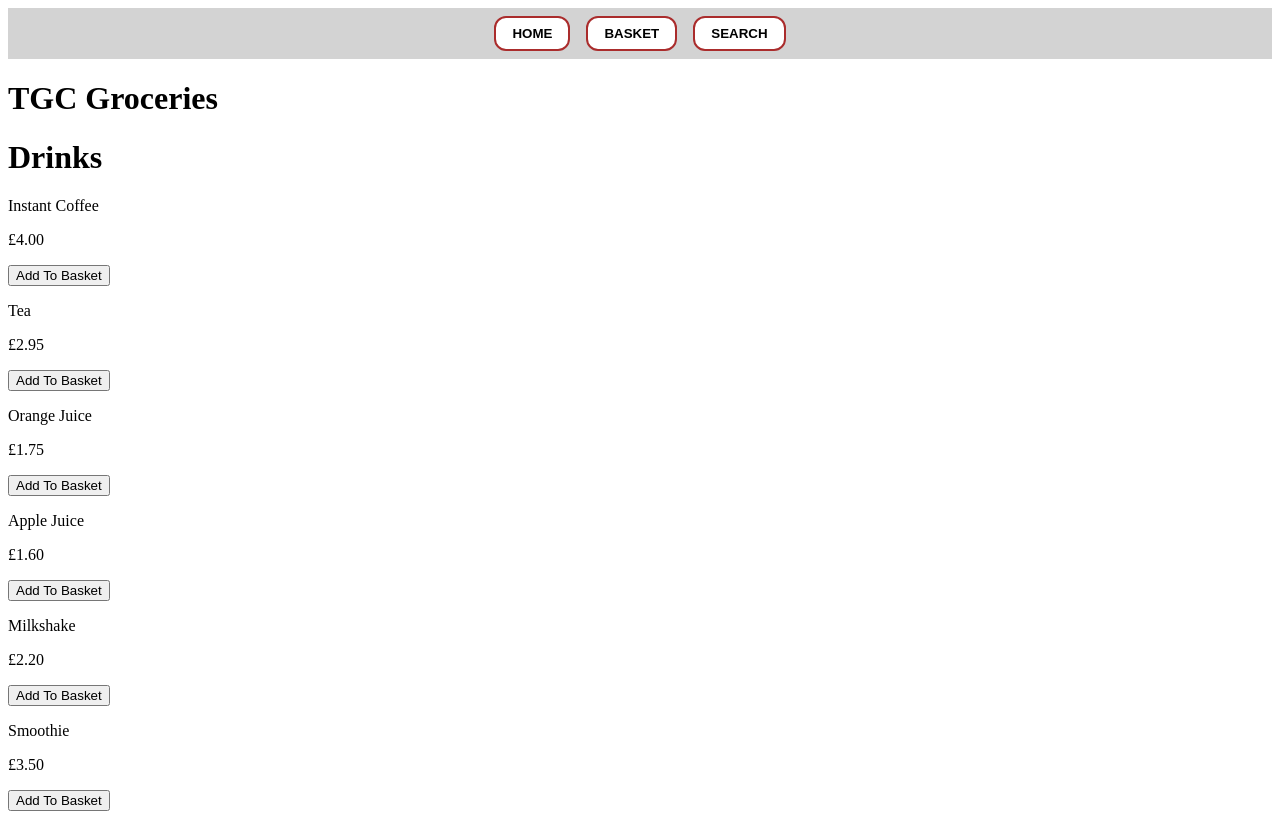
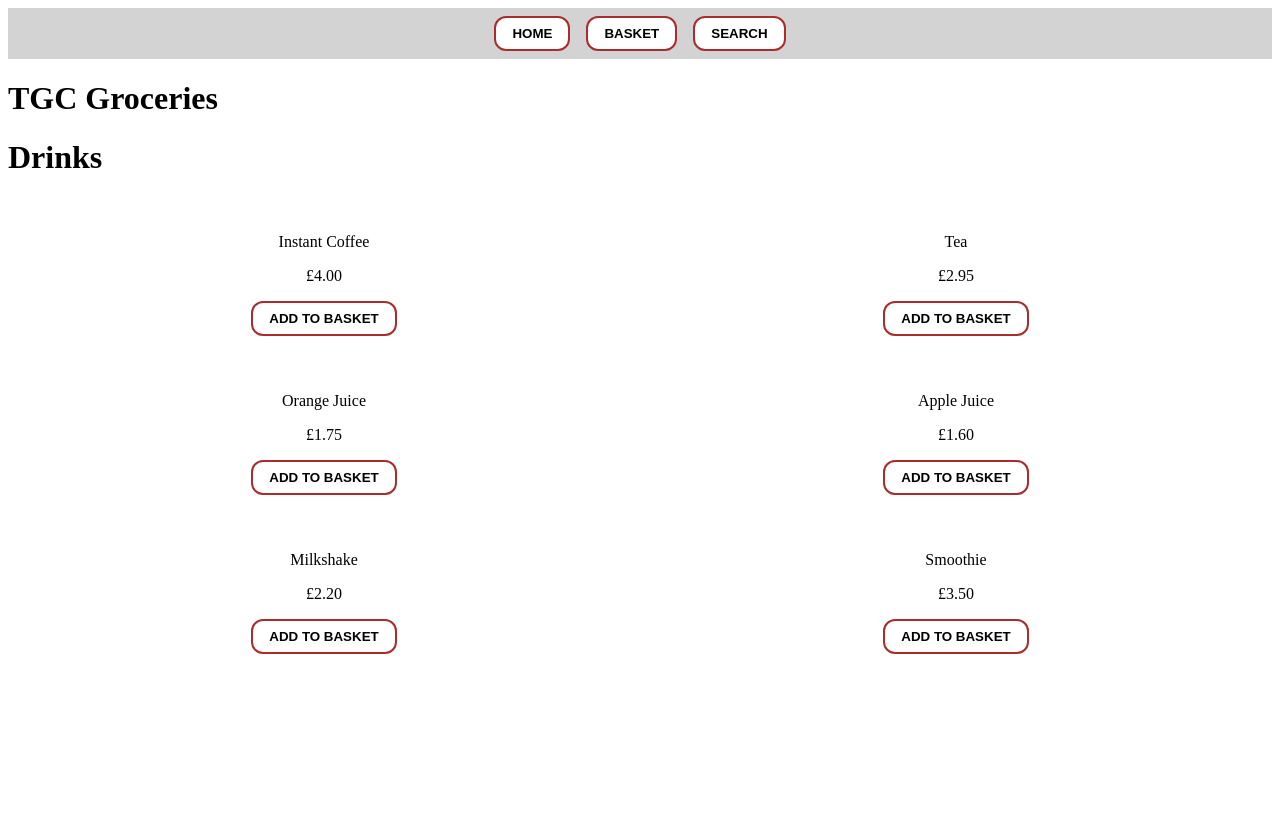
Before and after one commit to MushtaqMo/groceryproject, a React (Create React App) app in the folder frontend/: page /drinks in a window 1280 px wide. Built offline with nearby package versions, Linux system fonts and the light colour scheme.

Commit message:
added category pages css

```diff
--- /dev/null
+++ b/frontend/src/pages/categories.css
@@ -0,0 +1,28 @@
+.categoryBox {
+    display: flex;
+    flex-wrap: wrap;
+}
+
+.categoryProduct{
+    padding: 20px;
+    text-align: center;
+    width: 50%;
+    box-sizing: border-box;
+  }
+
+  .categoryButton {
+    padding: 0.5rem 1rem;
+    border: 2px solid rgb(170, 44, 44);
+    border-radius: 12px;
+    background-color: #fff;
+    color: black;
+    font-weight: bold;
+    font-family: Arial, Helvetica, sans-serif;
+    text-transform: uppercase;
+    margin: 0 0.5rem;
+  }
+
+  .categoryButton:hover {
+    background-color: rgb(204, 139, 139);
+    color: #fff;
+  }
--- a/frontend/src/pages/dairy.js
+++ b/frontend/src/pages/dairy.js
@@ -1,6 +1,7 @@
 import { useState } from "react"
 import stock from '../availableStock'
 import { addToCart } from "../api/addToCart";
+import "./categories.css"
 
 const addHandler = async (item) => {
     let product = {
@@ -17,13 +18,15 @@ const ShowDairy = () => {
     return (
         <div>
             <h1>Dairy</h1>
+            <div className = "categoryBox">
             {stock.filter(item => item.category === "dairy").map(dairyStock =>
-            <div>
+            <div className = "categoryProduct">
                 <p>{dairyStock.name}</p>
                 <p>£{dairyStock.price.toFixed(2)}</p>
-                <button onClick = {() => addHandler(dairyStock)}>Add To Basket</button>
+                <button className = "categoryButton" onClick = {() => addHandler(dairyStock)}>Add To Basket</button>
             </div>
             )}
+            </div>
         </div>
     )
 }
--- a/frontend/src/pages/drinks.js
+++ b/frontend/src/pages/drinks.js
@@ -1,6 +1,7 @@
 import { useState } from "react"
 import stock from '../availableStock'
 import { addToCart } from "../api/addToCart";
+import "./categories.css"
 
 const addHandler = async (item) => {
     let product = {
@@ -17,13 +18,15 @@ const ShowDrinks = () => {
     return (
         <div>
             <h1>Drinks</h1>
+            <div className = "categoryBox">
             {stock.filter(item => item.category === "drinks").map(drinksStock =>
-            <div>
+            <div className = "categoryProduct">
                 <p>{drinksStock.name}</p>
                 <p>£{drinksStock.price.toFixed(2)}</p>
-                <button onClick = {() => addHandler(drinksStock)}>Add To Basket</button>
+                <button className = "categoryButton" onClick = {() => addHandler(drinksStock)}>Add To Basket</button>
             </div>
             )}
+            </div>
         </div>
     )
 }
--- a/frontend/src/pages/frozenFood.js
+++ b/frontend/src/pages/frozenFood.js
@@ -1,6 +1,7 @@
 import { useState } from "react"
 import stock from '../availableStock'
 import { addToCart } from "../api/addToCart";
+import "./categories.css"
 
 const addHandler = async (item) => {
     let product = {
@@ -17,13 +18,15 @@ const ShowFrozenFood = () => {
     return (
         <div>
             <h1>Frozen Food</h1>
+            <div className = "categoryBox">
             {stock.filter(item => item.category === "frozenfood").map(frozenStock =>
-            <div>
+            <div className = "categoryProduct">
                 <p>{frozenStock.name}</p>
                 <p>£{frozenStock.price.toFixed(2)}</p>
-                <button onClick = {() => addHandler(frozenStock)}>Add To Basket</button>
+                <button className = "categoryButton" onClick = {() => addHandler(frozenStock)}>Add To Basket</button>
             </div>
             )}
+            </div>
         </div>
     )
 }
--- a/frontend/src/pages/fruitAndVeg.js
+++ b/frontend/src/pages/fruitAndVeg.js
@@ -1,6 +1,7 @@
 import { useState } from "react"
 import stock from '../availableStock'
 import { addToCart } from "../api/addToCart";
+import "./categories.css"
 
 const addHandler = async (item) => {
     let product = {
@@ -17,13 +18,15 @@ const ShowFruitAndVeg = () => {
     return (
         <div>
             <h1>Fruit and Veg</h1>
+            <div className = "categoryBox">
             {stock.filter(item => item.category === "fruit&veg").map(fruitVegStock =>
-            <div>
+            <div className = "categoryProduct">
                 <p>{fruitVegStock.name}</p>
                 <p>£{fruitVegStock.price.toFixed(2)}</p>
-                <button onClick = {() => addHandler(fruitVegStock)}>Add To Basket</button>
+                <button className = "categoryButton" onClick = {() => addHandler(fruitVegStock)}>Add To Basket</button>
             </div>
             )}
+            </div>
         </div>
     )
 }
--- a/frontend/src/pages/meatAndFish.js
+++ b/frontend/src/pages/meatAndFish.js
@@ -1,6 +1,7 @@
 import { useState } from "react"
 import stock from '../availableStock'
 import { addToCart } from "../api/addToCart";
+import "./categories.css"
 
 const addHandler = async (item) => {
     let product = {
@@ -17,13 +18,15 @@ const ShowMeatAndFish = () => {
     return (
         <div>
             <h1>Meat and Fish</h1>
+            <div className = "categoryBox">
             {stock.filter(item => item.category === "meat&fish").map(meatFishStock =>
-            <div>
+            <div className = "categoryProduct">
                 <p>{meatFishStock.name}</p>
                 <p>£{meatFishStock.price.toFixed(2)}</p>
-                <button onClick = {() => addHandler(meatFishStock)}>Add To Basket</button>
+                <button className = "categoryButton" onClick = {() => addHandler(meatFishStock)}>Add To Basket</button>
             </div>
             )}
+            </div>
         </div>
     )
 }
--- a/frontend/src/pages/snacks.js
+++ b/frontend/src/pages/snacks.js
@@ -1,6 +1,7 @@
 import { useState } from "react"
 import stock from '../availableStock'
 import { addToCart } from "../api/addToCart";
+import "./categories.css"
 
 const addHandler = async (item) => {
     let product = {
@@ -17,13 +18,15 @@ const ShowSnacks = () => {
     return (
         <div>
             <h1>Snacks</h1>
+            <div className = "categoryBox">
             {stock.filter(item => item.category === "snacks").map(snackStock =>
-            <div>
+            <div className = "categoryProduct">
                 <p>{snackStock.name}</p>
                 <p>£{snackStock.price.toFixed(2)}</p>
-                <button onClick = {() => addHandler(snackStock)}>Add To Basket</button>
+                <button className = "categoryButton" onClick = {() => addHandler(snackStock)}>Add To Basket</button>
             </div>
             )}
+            </div>
         </div>
     )
 }
```
